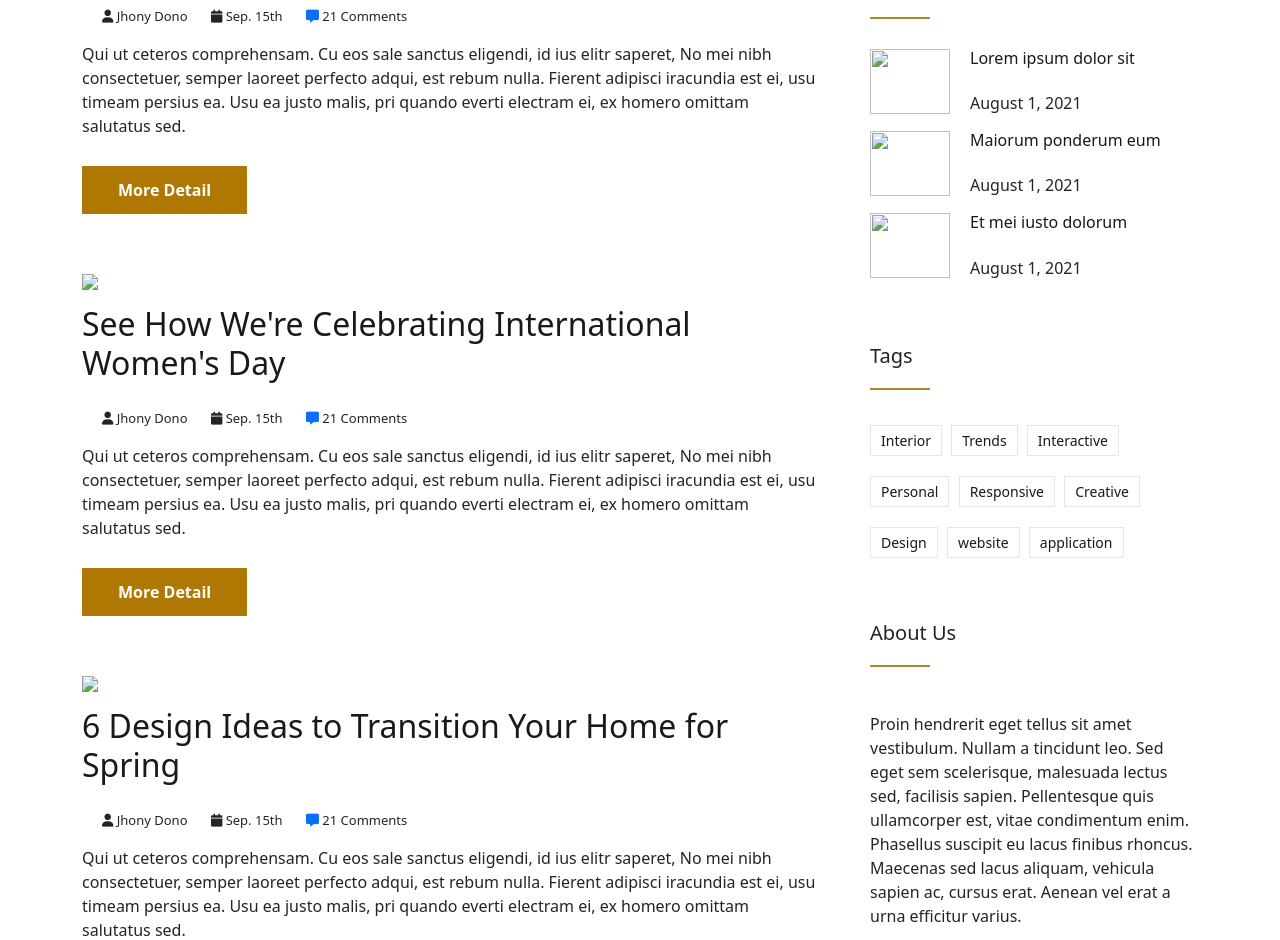
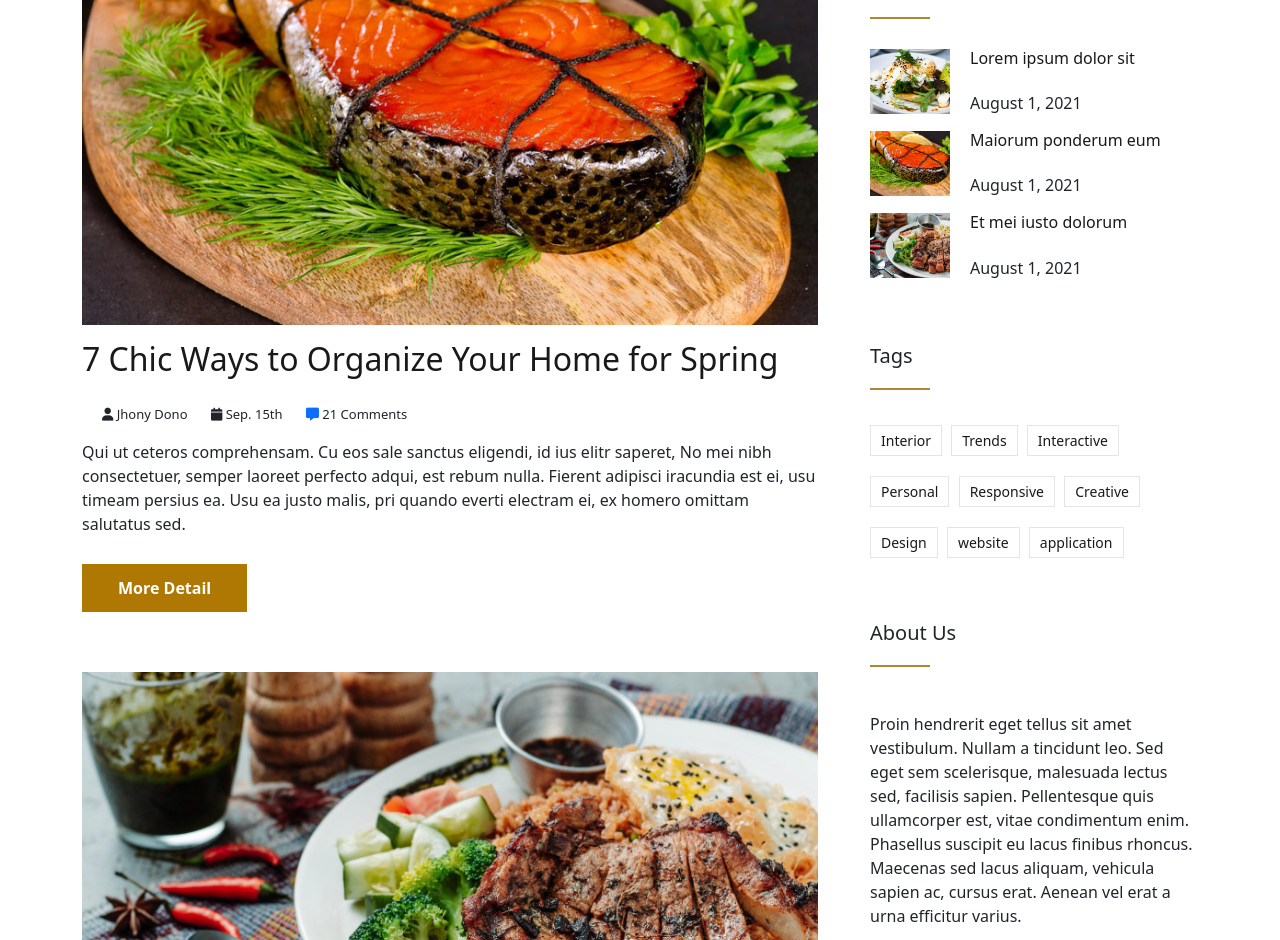
Before and after one commit to ntuoi3034/BTTH04, a plain HTML site: page blog.html in a window 1280 px wide. Shown: the part 629-1569 px from the top of the page. Drawn offline with nearby package versions, Linux system fonts and the light colour scheme.

Commit message:
cập nhật

```diff
--- a/blog.html
+++ b/blog.html
@@ -122,14 +122,14 @@
 </nav>
 
 
-<section class="breadcumb" aria-label="breadcumb" style="background-image: url('./img/breadcumb.jpg');">
+<section class="breadcumb" aria-label="breadcumb" style="background-image: url('./images/images_blog/_blog.jpg');">
   <div class="container-fluid">
    <div class="row1">
     <div class="col-12">
       <div class="main">
         <div class="bread">
           <div class="img-icon">
-             <img src="./img/breadcumb-icon.png" alt="#">
+             <img src="./images/images_blog/breadcumb-icon.png" alt="#">
           </div>
         </br>
           <div class="bread-title">Blog</div>
@@ -153,7 +153,7 @@
 <div class="row">
 <!--Cột 1-->
     <div class="col-md-8">
-      <a href="#" class="cover"><img src="./img/cover_bg_1_blog.jpg"></a>
+      <a href="#" class="cover"><img src="./images/images_blog/cover_bg_1_blog.jpg"></a>
       <h2> <a href="#">7 Chic Ways to Organize Your Home for Spring</a></h2>
       <div class="post">
         <span class="user-post">
@@ -173,7 +173,7 @@
     </br>
       <a class="more" href="#">More Detail</a>
     </br></br></br></br>
-      <a href="#" class="cover"><img src="./img/cover_bg_2_blog.jpg"></a>
+      <a href="#" class="cover"><img src="./images/images_blog/cover_bg_2_blog.jpg"></a>
       <h2> <a href="#">See How We're Celebrating International Women's Day</a></h2>
       <div class="post">
         <span class="user-post">
@@ -193,7 +193,7 @@
     </br>
       <a class="more" href="#">More Detail</a>
     </br></br></br></br>
-      <a href="#" class="cover"><img src="./img/cover_bg_3_blog.jpg"></a>
+      <a href="#" class="cover"><img src="./images/images_blog/cover_bg_3_blog.jpg"></a>
       <h2> <a href="#">6 Design Ideas to Transition Your Home for Spring </a></h2>
       <div class="post">
         <span class="user-post">
@@ -238,17 +238,17 @@
       <h5>Recent posts</h5>
     <div class="devider-widget"></div>
     <div>
-      <img src="./img/cover_bg_3_blog.jpg" class="pull-left"/>
+      <img src="./images/images_blog/cover_bg_3_blog.jpg" class="pull-left"/>
       <h6><a href="#">Lorem ipsum dolor sit</a></h6>
       <p>August 1, 2021</p>
     </div>
     <div>
-      <img src="./img/cover_bg_1_blog.jpg" class="pull-left"/>
+      <img src="./images/images_blog/cover_bg_1_blog.jpg" class="pull-left"/>
       <h6><a href="#">Maiorum ponderum eum</a></h6>
       <p>August 1, 2021</p>
     </div>
     <div>
-      <img src="./img/cover_bg_2_blog.jpg" class="pull-left"/>
+      <img src="./images/images_blog/cover_bg_2_blog.jpg" class="pull-left"/>
       <h6><a href="#">Et mei iusto dolorum</a></h6>
       <p>August 1, 2021</p>
     </div>
@@ -289,7 +289,7 @@
              <div class="card text-center" style=" width: 360px; height: 389px; background-color: #101010;">
                 <h2 style=" font-family:latin ;color: #FFFFFF; font-weight: 600; margin-top: 30px; ">Make Reservation</h2>
                   <div class="card-inner" >
-                   <img src="./img/line.png">
+                   <img src="./images/images_blog/line_blog.png">
                   <p>Week Days &nbsp;&nbsp;&nbsp;&nbsp; &nbsp;&nbsp;&nbsp;&nbsp; 09:00 AM - 21:00 PM</p>
                   <p>Saturday &nbsp;&nbsp;&nbsp;&nbsp; &nbsp;&nbsp;&nbsp;&nbsp; &ensp; 12:00 AM - 00:00 PM</p>
                   <p>Sunday &nbsp;&nbsp;&nbsp;&nbsp; &nbsp;&nbsp;&nbsp;&nbsp; &ensp; &ensp; 12:00 AM - 00:00 PM</p>
@@ -311,24 +311,6 @@
             </div>
 
         </div>
-
-
-
-
-
-
-
-
-
-
-
-
-
-
-
-
-    <!-- </div>
-</div> -->
 </section>
 </body>
 </html>
--- a/css/Blog.css
+++ b/css/Blog.css
@@ -191,7 +191,7 @@ h6 a{
     background:#af872f;
 }
 .footer{
-    background-image: linear-gradient(0, rgb(19, 18, 18, 0.9) , rgba(19, 18, 18, 0.9)), url(../img/bgfoodicon_blog5.png);
+    background-image: linear-gradient(0, rgb(19, 18, 18, 0.9) , rgba(19, 18, 18, 0.9)), url(../images/images_blog/bgfoodicon_blog5.png);
     width: 100%;
     height: 600px;
 
```
Also changed, not shown: contact.html (+2 -2 lines).
